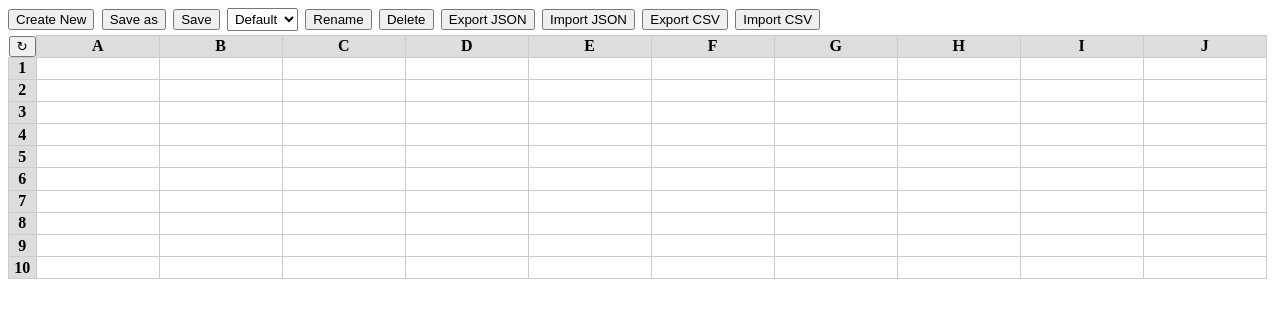
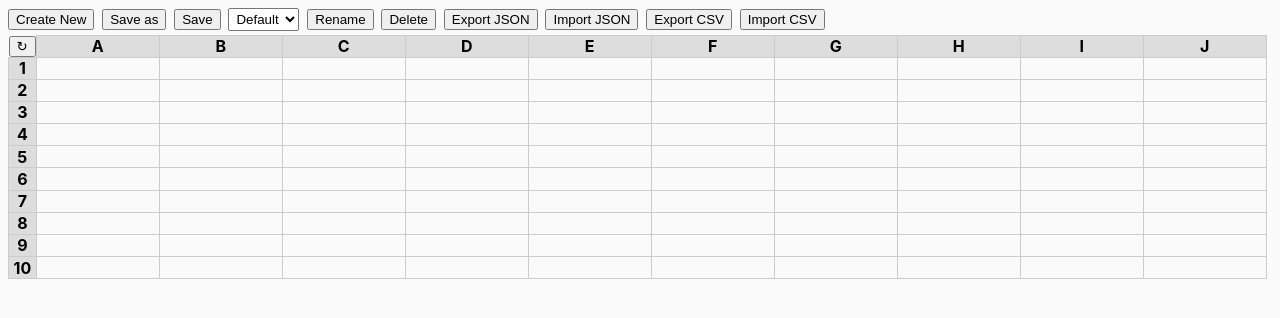
Before and after one commit to PushItToProd/simple-web-spreadsheet, a website: page poc/index.html in a window 1280 px wide. Drawn offline with Linux system fonts and the light colour scheme.

Commit message:
tweak base CSS

```diff
--- a/poc/styles.css
+++ b/poc/styles.css
@@ -23,6 +23,24 @@ OUT OF OR IN CONNECTION WITH THE SOFTWARE OR THE USE OR OTHER DEALINGS IN THE
 SOFTWARE.
 ******************************************************************************
 */
+body {
+  /* Personal preferences */
+  font-family: -apple-system, BlinkMacSystemFont, "Segoe UI", "Roboto",
+    "Helvetica Neue", Arial, sans-serif;
+  background-color: #fafafa;
+  /* Basics from normalize.css */
+  /* margin: 0; */
+  -webkit-text-size-adjust: 100%;
+  font-size: 1rem;
+  font-weight: 400;
+  /*
+    Normalize.css sets line-height to 1.15 as a standard,
+    but I prefer 1.5 as the base for all text,
+    because it's a bit more readable and spacious.
+  */
+  line-height: 1.15;
+}
+
 table {
   border-collapse: collapse;
 }
```
